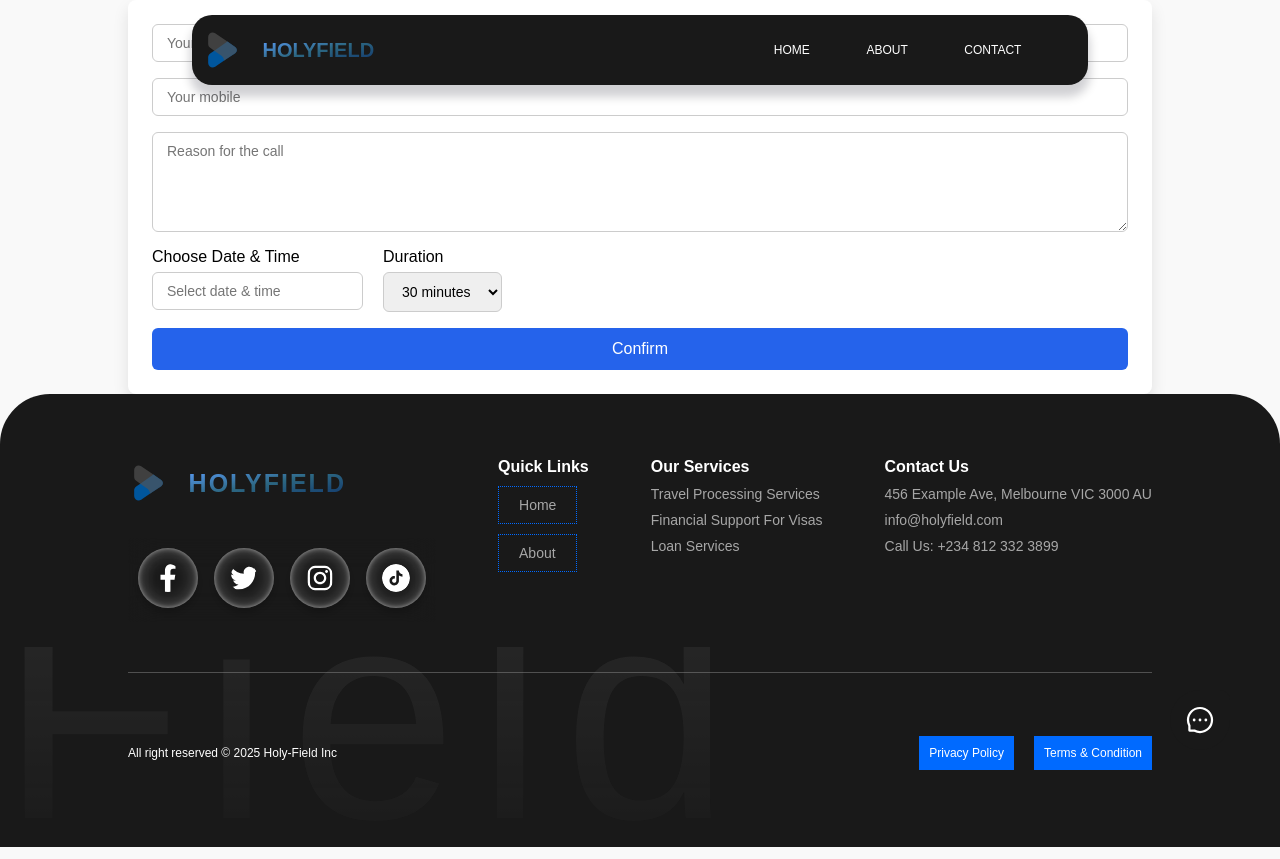
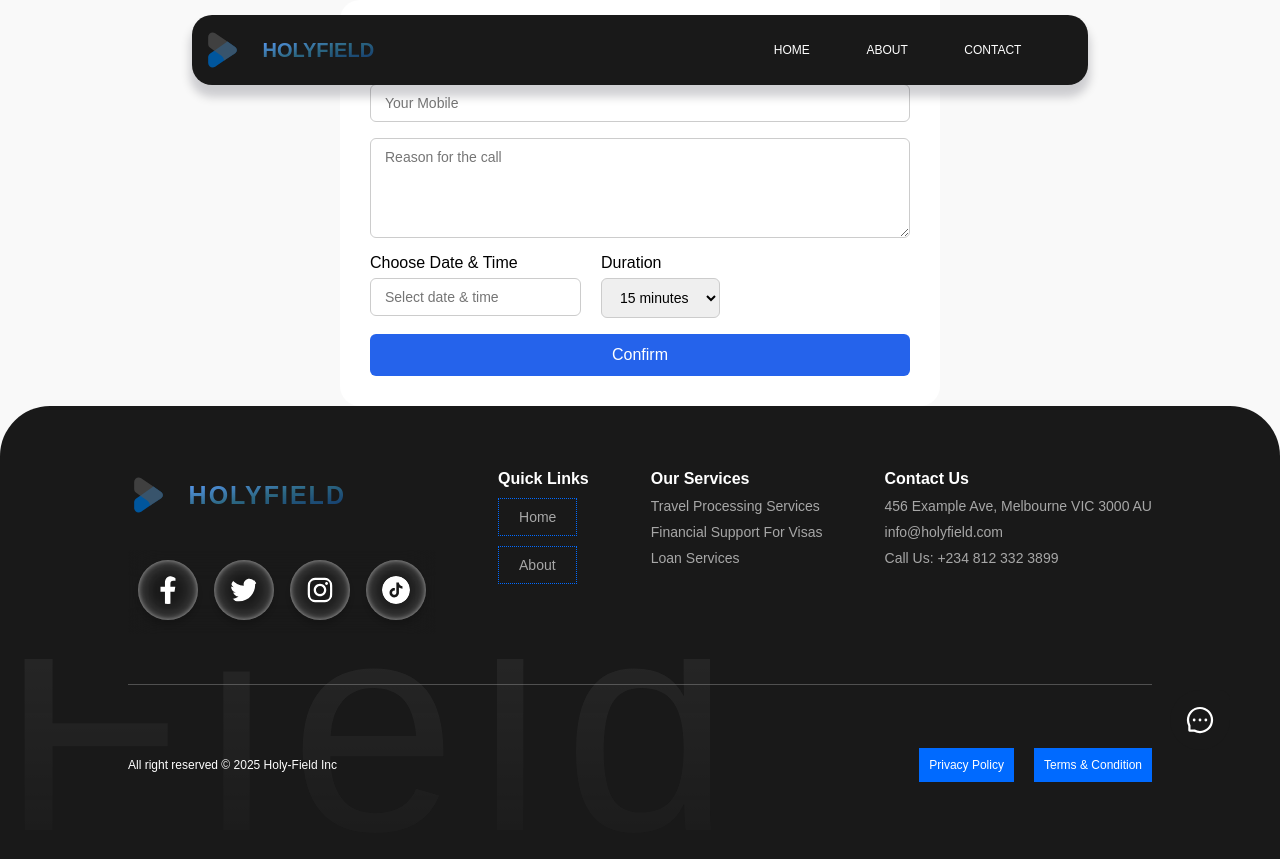
Before and after one commit to nehldotjs/holyfield, a React (Create React App) app: page /book-a-call-with-us in a window 1280 px wide. Built offline with nearby package versions, Linux system fonts and the light colour scheme.

Commit message:
new commit

```diff
--- a/package.json
+++ b/package.json
@@ -17,6 +17,7 @@
     "react-router-dom": "^7.6.2",
     "react-scripts": "5.0.1",
     "react-slick": "^0.30.3",
+    "react-toastify": "^11.0.5",
     "slick-carousel": "^1.8.1",
     "styled-components": "^6.1.19",
     "web-vitals": "^2.1.4"
--- a/src/Components/BookAcallForm.js
+++ b/src/Components/BookAcallForm.js
@@ -1,108 +1,136 @@
 import React, { useState } from "react";
 import DatePicker from "react-datepicker";
 import "react-datepicker/dist/react-datepicker.css";
+import { toast } from "react-toastify";
+import "../styles/BookAcallForm.css";
 
-export default function BookACall() {
+export default function BookingForm() {
   const [formData, setFormData] = useState({
     name: "",
     email: "",
     phone: "",
     reason: "",
     dateTime: null,
-    duration: 30
+    duration: 15
   });
 
   const [submitted, setSubmitted] = useState(false);
-
-  const generateGoogleCalendarURL = ({
-    name,
-    email,
-    phone,
-    reason,
-    dateTime,
-    duration
-  }) => {
-    const startDate = new Date(dateTime)
-      .toISOString()
-      .replace(/-|:|\.\d+/g, "");
-    const endDate = new Date(dateTime.getTime() + duration * 60000)
-      .toISOString()
-      .replace(/-|:|\.\d+/g, "");
-
-    const details = {
-      text: `Call with ${name}`,
-      dates: `${startDate}/${endDate}`,
-      details: `Name: ${name}\nEmail: ${email}\nReason: ${reason}`,
-      location: "Zoom/Phone/Online",
-      add: "nelsonosuya11@gmail.com" // 👈 your email goes here
-    };
-
-    const params = new URLSearchParams(details).toString();
-    return `https://calendar.google.com/calendar/r/eventedit?${params}`;
-  };
 
   const handleChange = e => {
     const { name, value } = e.target;
     setFormData(prev => ({
       ...prev,
-      [name]: name === "duration" ? parseInt(value) : value
+      [name]: value
     }));
   };
 
   const handleDateChange = date => {
-    setFormData({ ...formData, dateTime: date });
+    setFormData(prev => ({
+      ...prev,
+      dateTime: date
+    }));
   };
 
-  const handleSubmit = e => {
+  const generateGoogleCalendarURL = data => {
+    const start = new Date(data.dateTime);
+    const end = new Date(start.getTime() + data.duration * 60000);
+    const format = date => date.toISOString().replace(/-|:|\.\d\d\d/g, "");
+
+    return `https://calendar.google.com/calendar/u/0/r/eventedit?text=Call+Booking+with+${encodeURIComponent(
+      data.name
+    )}&dates=${format(start)}/${format(end)}&details=${encodeURIComponent(
+      data.reason
+    )}&location=Online`;
+  };
+
+  const resetForm = () => {
+    setFormData({
+      name: "",
+      email: "",
+      phone: "",
+      reason: "",
+      dateTime: null,
+      duration: 15
+    });
+  };
+
+  const handleSubmit = async e => {
     e.preventDefault();
 
-    if (!formData.dateTime) {
-      alert("Please select a date and time.");
-      return;
+    const payload = new FormData();
+    Object.entries(formData).forEach(([key, value]) => {
+      payload.append(key, value);
+    });
+
+    try {
+      const response = await fetch(
+        "https://formsubmit.co/ajax/nelsonosuya11@gmail.com",
+        {
+          method: "POST",
+          body: payload
+        }
+      );
+
+      const result = await response.json();
+
+      if (result.success === "true" || result.result === "success") {
+        toast.success("Your call was booked!");
+        setSubmitted(true);
+        resetForm();
+
+        setTimeout(() => {
+          const calendarURL = generateGoogleCalendarURL(formData);
+          window.open(calendarURL, "_blank");
+        }, 800);
+      } else {
+        toast.error("Something went wrong. Please try again.");
+      }
+    } catch (err) {
+      toast.error("Submission failed. Check your internet or try again later.");
+      console.error(err);
     }
-
-    setSubmitted(true);
-    const url = generateGoogleCalendarURL(formData);
-    window.open(url, "_blank");
   };
 
   return (
-    <div className="book-call-container">
-      {/* <h2 className="book-call-heading">📞 Book a Call</h2> */}
+    <div style={{ maxWidth: "600px", margin: "0 auto" }}>
       {submitted
-        ? <div className="book-call-success">
+        ? <div className="book-call-success fade-in">
             ✅ Call booked successfully! We’ll reach out soon.
           </div>
-        : <form onSubmit={handleSubmit} className="book-call-form">
+        : <form onSubmit={handleSubmit} className="book-call-form fade-in">
             <div className="user-info-wrapper">
               <input
                 type="text"
                 name="name"
                 placeholder="Your Name"
-                required
                 value={formData.name}
                 onChange={handleChange}
                 className="form-input"
+                required
               />
               <input
                 type="email"
                 name="email"
                 placeholder="Your Email"
-                required
                 value={formData.email}
                 onChange={handleChange}
                 className="form-input"
-              />{" "}
+                required
+              />
             </div>
+
             <input
               type="tel"
               name="phone"
-              placeholder="Your mobile"
-              required
+              placeholder="Your Mobile"
               value={formData.phone}
               onChange={handleChange}
               className="form-input"
-            />{" "}
+              pattern="[0-9]{10,}"
+              title="Enter a valid phone number (at least 10 digits)"
+              required
+            />
+
             <textarea
               name="reason"
               placeholder="Reason for the call"
@@ -110,7 +138,9 @@ export default function BookACall() {
               value={formData.reason}
               onChange={handleChange}
               className="form-textarea"
+              required
             />
+
             <div className="user-info-wrapper">
               <div className="form-group">
                 <label className="form-label">Choose Date & Time</label>
@@ -125,6 +155,7 @@ export default function BookACall() {
                   placeholderText="Select date & time"
                   className="form-input"
                   minDate={new Date()}
+                  required
                 />
               </div>
 
@@ -143,6 +174,7 @@ export default function BookACall() {
                 </select>
               </div>
             </div>
+
             <button type="submit" className="form-button">
               Confirm
             </button>
--- a/src/Components/Home.js
+++ b/src/Components/Home.js
@@ -393,6 +393,7 @@ function Home() {
           isCall ? "book-a-call-section isCallActive" : "book-a-call-section"
         }
       >
+        <div className="bookingContainer">
           <div className="isCallCloseButtonWrapper">
             <button
               onClick={() => setIsCall(!isCall)}
@@ -404,6 +405,7 @@ function Home() {
           <BookACall />
         </div>
       </div>
+    </div>
   );
 }
 
--- /dev/null
+++ b/src/styles/BookAcallForm.css
@@ -0,0 +1,103 @@
+.book-call-form {
+    display: flex;
+    flex-direction: column;
+    gap: 16px;
+    background-color: white;
+    padding: 30px;
+    border-radius:20px 0px 20px 20px;
+}
+
+.form-input,
+.form-textarea,
+.form-select {
+    width: 100%;
+    padding: 10px 14px;
+    border: 1px solid #ccc;
+    border-radius: 6px;
+    font-size: 14px;
+    outline: none;
+}
+
+.form-textarea {
+    resize: vertical;
+    min-height: 100px;
+}
+
+.form-label {
+    font-weight: 500;
+    margin-bottom: 6px;
+    display: block;
+}
+
+.form-button {
+    background-color: #2563eb;
+    color: white;
+    padding: 12px;
+    font-size: 16px;
+    border: none;
+    border-radius: 6px;
+    cursor: pointer;
+    transition: background-color 0.2s ease;
+}
+
+.form-button:hover {
+    background-color: #1d4ed8;
+}
+
+.form-group {
+    display: flex;
+    flex-direction: column;
+}
+
+.form-button {
+    transition: background 0.3s ease;
+}
+
+.form-button:hover {
+    background-color: #333;
+    color: #fff;
+}
+
+.form-input,
+.form-textarea,
+.form-select {
+    transition: box-shadow 0.3s ease;
+}
+
+.form-input:focus,
+.form-textarea:focus,
+.form-select:focus {
+    box-shadow: 0 0 5px #aaa;
+}
+
+.fade-in {
+    animation: fadeIn 0.6s ease-in;
+}
+
+.book-call-heading {
+    font-size: 24px;
+    font-weight: 600;
+    margin-bottom: 20px;
+}
+
+.book-call-success {
+    color: #16a34a;
+    font-weight: 500;
+    background-color: #ecfdf5;
+    padding: 12px;
+    border-radius: 6px 0px 6px 6px;
+    text-align: center;
+}
+
+
+@keyframes fadeIn {
+    from {
+        opacity: 0;
+        transform: translateY(20px);
+    }
+
+    to {
+        opacity: 1;
+        transform: translateY(0);
+    }
+}
--- a/src/styles/hero.css
+++ b/src/styles/hero.css
@@ -260,7 +260,7 @@
 
 
      gap: 30px;
-    padding: 10%  ;
+     padding: 10%;
      background-color: #1b1b1b;
  }
 
@@ -332,7 +332,7 @@
      display: flex;
      justify-content: center;
      align-items: flex-start;
-    max-width: 80%;
+     max-width: auto;
      height: 100%;
      gap: 20px;
      margin-top: 100px;
@@ -788,42 +788,56 @@
  }
 
  .book-a-call-section {
-    margin: auto;
      height: 100vh;
      width: 100%;
+     top: 0px;
+     margin: auto;
      display: none;
      position: fixed;
-    top: 0px;
 
+     align-items: center;
      justify-content: center;
-    align-items: center;
 
      flex-direction: column;
+     backdrop-filter: blur(5px);
      background-color: #00000048;
-    backdrop-filter: blur(5px);
-    padding: 10px;
-    padding-top: 8%;
+     /* padding-top: 8%; */
+ }
+
+ .bookingContainer {
+     display: flex;
+     flex-direction: column;
+     width: auto;
+
+
+     position: relative;
   }
 
  .isCallCloseButtonWrapper {
      display: flex;
-    width: 50%;
+     width: 100%;
      height: auto;
+     justify-content: flex-end;
+     position: relative;
+     margin: auto;
 
-    justify-content: flex-end;
  }
 
  .call-cancel-button {
-    width: auto;
      padding: 10px;
      height: auto;
      border: none;
+     position: relative;
      right: 0;
      background-color: transparent;
      background-color: white;
      text-transform: capitalize;
      text-decoration: underline;
      cursor: pointer;
+
+     border-radius: 20px 20px 0px 0px;
+
+     width: 70px;
 
  }
 
@@ -834,7 +848,7 @@
  /* BookACall.css */
 
  .book-call-container {
-    max-width: 80%;
+     max-width: 100%;
      margin: auto;
      padding: 24px;
      background: #fff;
@@ -847,69 +861,6 @@
      display: flex;
      gap: 20px;
      width: 100%;
-}
-
-.book-call-heading {
-    font-size: 24px;
-    font-weight: 600;
-    margin-bottom: 20px;
-}
-
-.book-call-success {
-    color: #16a34a;
-    font-weight: 500;
-    background-color: #ecfdf5;
-    padding: 12px;
-    border-radius: 6px;
-    text-align: center;
-}
-
-.book-call-form {
-    display: flex;
-    flex-direction: column;
-    gap: 16px;
-}
-
-.form-input,
-.form-textarea,
-.form-select {
-    width: 100%;
-    padding: 10px 14px;
-    border: 1px solid #ccc;
-    border-radius: 6px;
-    font-size: 14px;
-    outline: none;
-}
-
-.form-textarea {
-    resize: vertical;
-    min-height: 100px;
-}
-
-.form-label {
-    font-weight: 500;
-    margin-bottom: 6px;
-    display: block;
-}
-
-.form-button {
-    background-color: #2563eb;
-    color: white;
-    padding: 12px;
-    font-size: 16px;
-    border: none;
-    border-radius: 6px;
-    cursor: pointer;
-    transition: background-color 0.2s ease;
-}
-
-.form-button:hover {
-    background-color: #1d4ed8;
-}
-
-.form-group {
-    display: flex;
-    flex-direction: column;
  }
 
  /* ========== Responsive ========== */
@@ -1049,6 +1000,7 @@
          align-items: center;
      }
 
+
      /* ________________________________________ */
 
 
@@ -1105,11 +1057,13 @@
          flex-direction: column;
          background-color: white;
          padding: 50px 20px;
-        border-radius: 20px ;
+         border-radius: 20px;
      }
+
      .home-booking-button-wrapper button {
          margin: auto;
      }
+
      .home-s-content-wrapper {
          display: flex;
          align-items: center;
```
Also changed, not shown: src/PropAssets/SocialButton.js (+13 -9 lines), 1 other file (tests, documents, lock files or other folders). Lines whose indentation alone changed are shown as unchanged.
